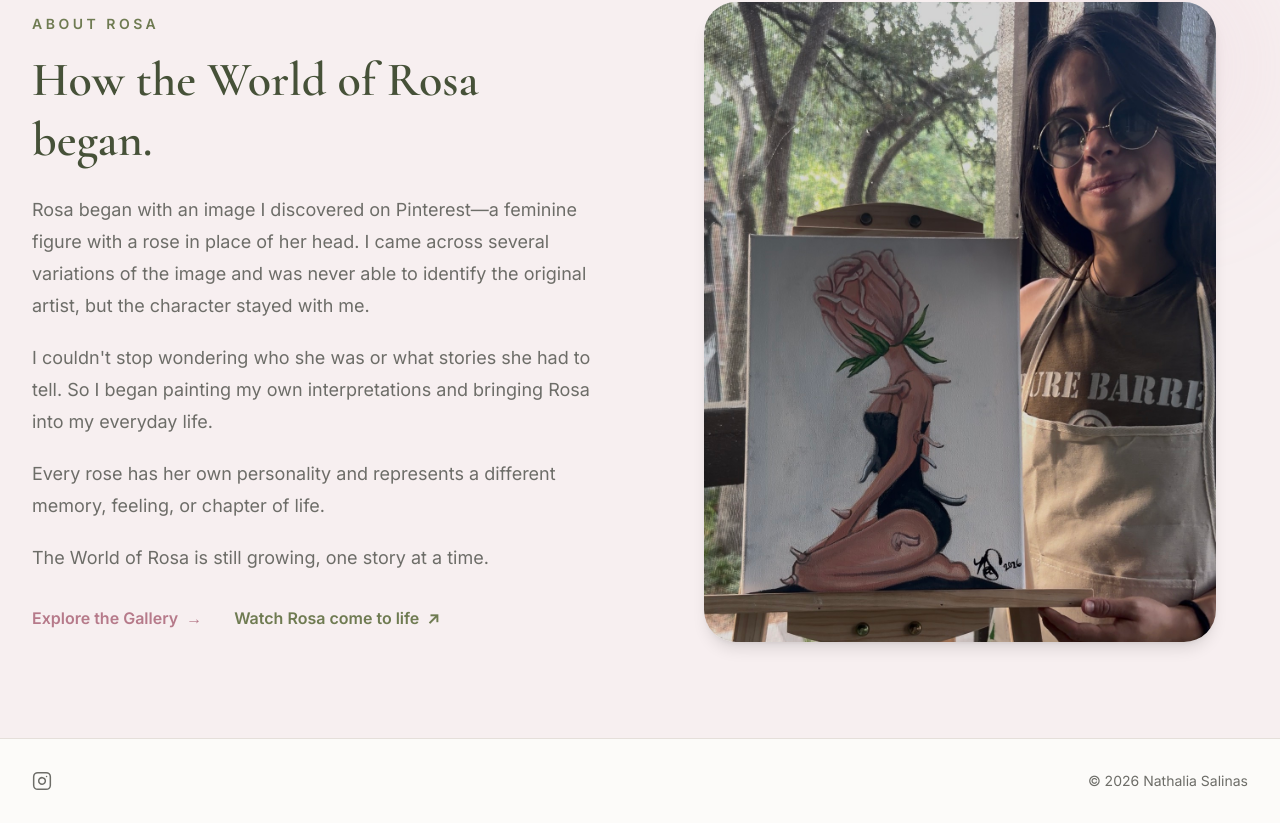
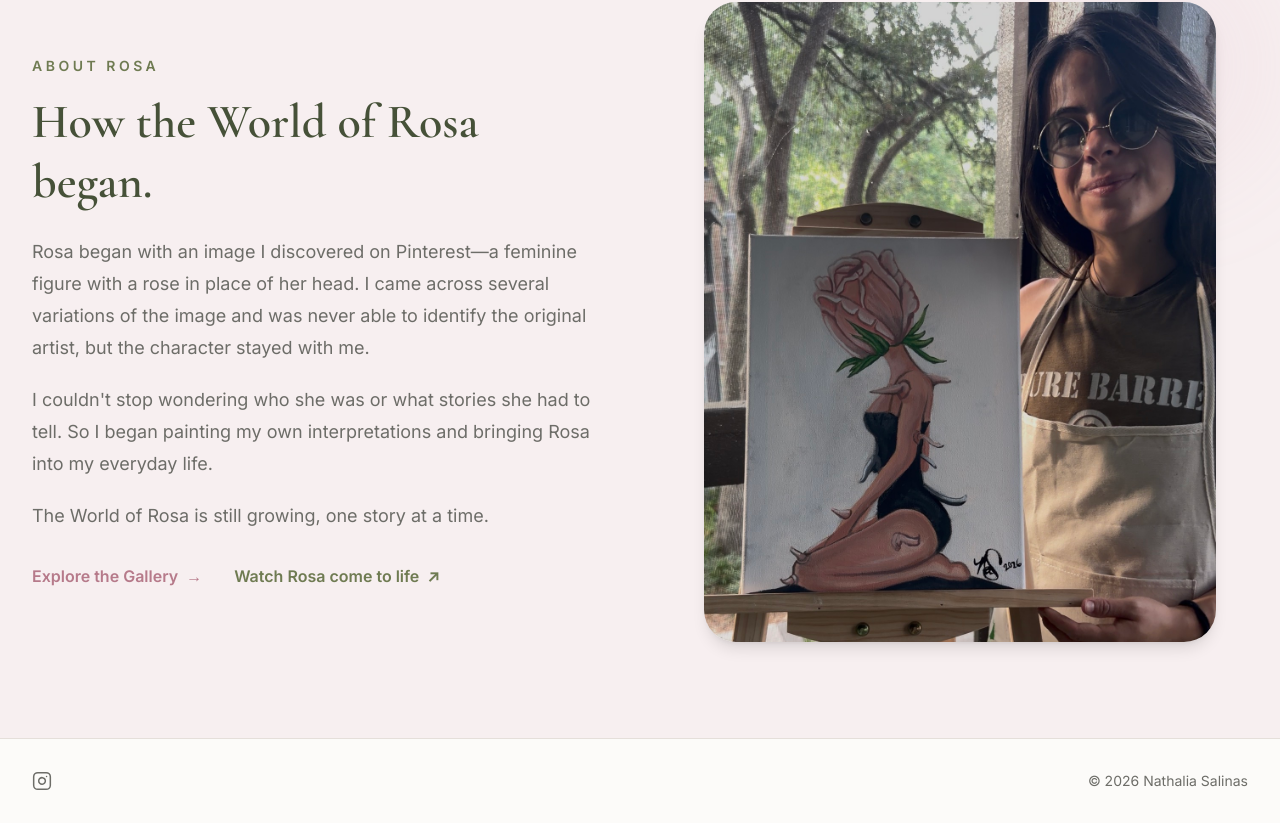
Before and after one commit to natsalinas/nats_artpage, a Next.js app: page /about in a window 1280 px wide. Shown: the part 3524-4347 px from the top of the page. Built offline with nearby package versions, Linux system fonts and the light colour scheme.

Commit message:
modified about me text

```diff
--- a/app/about/page.tsx
+++ b/app/about/page.tsx
@@ -141,11 +141,6 @@ export default function AboutPage() {
                 bringing Rosa into my everyday life.
               </p>
 
-              <p>
-                Every rose has her own personality and represents a different
-                memory, feeling, or chapter of life.
-              </p>
-
               <p>The World of Rosa is still growing, one story at a time.</p>
             </div>
 
```
